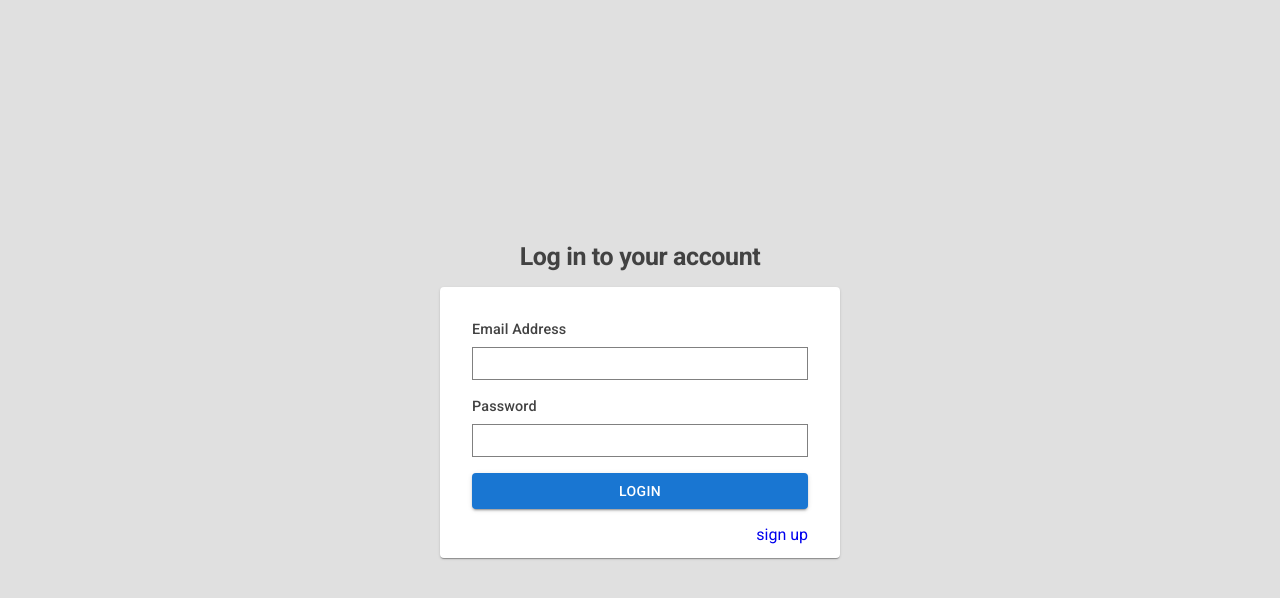
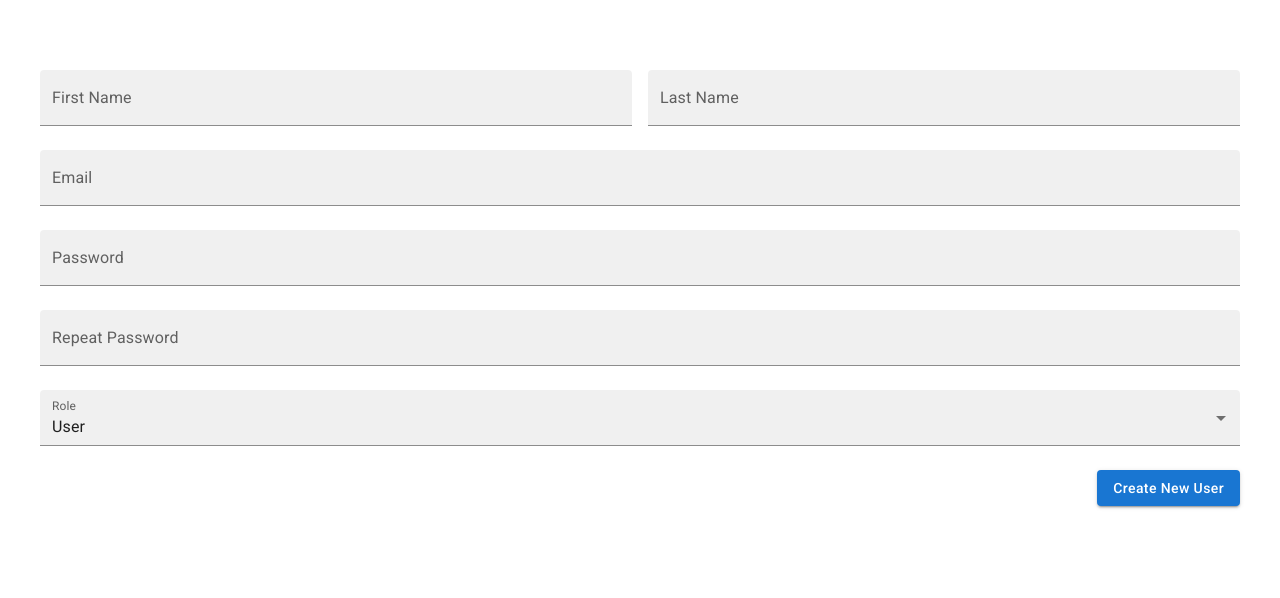
Before and after one commit to Amr-Kamall/dashboard, a React (Vite) app: page /signUp in a window 1280 px wide. Before the commit this address led to /login. Shown: the top 598 px of the page. Built offline with nearby package versions, Linux system fonts and the light colour scheme.

Commit message:
update authantication

```diff
--- a/src/App.jsx
+++ b/src/App.jsx
@@ -16,13 +16,19 @@ import LoginForm from "./pages/authantication/LoginForm";
 import ProtectedRoute from "./components/ProtectedRoute";
 import Users from "./pages/users/Users";
 import Account from "./pages/users/Account";
+import SignUpForm from "./pages/authantication/SignUpForm";
 
 function App() {
   const [isDashboard, setIsDashboard] = useState(false);
+  const [isSignIn, setIsSignIn] = useState(false);
   return (
     <BrowserRouter>
       <Routes>
-        <Route path="login" element={<LoginForm />} />
+        <Route
+          path="login"
+          element={<LoginForm setIsSignIn={setIsSignIn} isSignIn={isSignIn} />}
+        />
+        <Route path="signUp" element={<SignUpForm isSignIn={isSignIn} />} />
         <Route
           path="/"
           element={
@@ -50,6 +56,7 @@ function App() {
             path="geography"
             element={<Geography isDashboard={isDashboard} />}
           />
+
           <Route path="users" element={<Users />} />
           <Route path="invoices" element={<Invoices />} />
           <Route path="line" element={<LineChart />} />
--- a/src/pages/authantication/LoginForm.jsx
+++ b/src/pages/authantication/LoginForm.jsx
@@ -11,15 +11,16 @@ import {
 import React, { useState } from "react";
 import { useForm } from "react-hook-form";
 import { login } from "../../services/apiAuth";
-import { Link, useNavigate } from "react-router-dom";
+import { useNavigate } from "react-router-dom";
 import Spinner from "../../components/Spinner";
 
 const regEmail =
   /^(([^<>()[\]\\.,;:\s@"]+(\.[^<>()[\]\\.,;:\s@"]+)*)|(".+"))@((\[[0-9]{1,3}\.[0-9]{1,3}\.[0-9]{1,3}\.[0-9]{1,3}])|(([a-zA-Z\-0-9]+\.)+[a-zA-Z]{2,}))$/;
 
-function LoginForm() {
+function LoginForm({ isSignIn, setIsSignIn }) {
   const [loading, setLoading] = useState(false);
   const navigate = useNavigate();
+  console.log(isSignIn);
 
   const theme = useTheme();
   const {
@@ -74,10 +75,11 @@ function LoginForm() {
       >
         Log in to your account
       </Typography>
+
       <form onSubmit={handleSubmit(onSubmit)}>
         <Paper
           sx={{
-            padding: "2rem ",
+            padding: "2rem 2rem 2.5rem 2rem ",
             width: 400,
             display: "flex",
             flexDirection: "column",
@@ -175,12 +177,16 @@ function LoginForm() {
             margin={0}
             justifyContent={"end"}
           >
-            <Link
-              style={{ textDecoration: "none" }}
-              onClick={() => navigate("/users")}
+            <Button
+              sx={{ padding: "13px 15px " }}
+              variant="outlined"
+              onClick={() => {
+                setIsSignIn(true);
+                navigate("/signUp");
+              }}
             >
               sign up
-            </Link>
+            </Button>
           </Box>
         </Paper>
         <Snackbar
--- a/src/pages/authantication/SignUpForm.jsx
+++ b/src/pages/authantication/SignUpForm.jsx
@@ -4,13 +4,18 @@ import {
   Button,
   MenuItem,
   Snackbar,
+  Stack,
   TextField,
+  Typography,
 } from "@mui/material";
 import React, { useState } from "react";
 import { useForm } from "react-hook-form";
 import { signUp } from "../../services/apiAuth";
+import { useNavigate } from "react-router-dom";
 
-function SignUpForm() {
+function SignUpForm({ isSignIn }) {
+  const navigate = useNavigate();
+  console.log(isSignIn);
   const [loading, setLoading] = useState(false);
   // reg expression
   const regEmail =
@@ -66,11 +71,33 @@ function SignUpForm() {
   };
 
   return (
+    <Stack
+      sx={{
+        height: isSignIn ? "100vh" : "72vh",
+        display: "flex",
+        justifyContent: "center",
+      }}
+    >
+      {isSignIn && (
+        <Typography
+          variant="h1"
+          sx={{
+            fontSize: "35px",
+            fontWeight: "bold",
+            textAlign: "center",
+            color: "#8995aa",
+          }}
+        >
+          Sign Up
+        </Typography>
+      )}
       <Box
         onSubmit={handleSubmit(onSubmit)}
         component="form"
         sx={{
+          padding: 5,
           display: "flex",
+          justifyContent: "center",
           flexDirection: "column",
           gap: 3,
         }}
@@ -116,7 +143,9 @@ function SignUpForm() {
             required: true,
             pattern: regEmail,
           })}
-        helperText={errors.email ? "Please Provide a Valid Email Address" : ""}
+          helperText={
+            errors.email ? "Please Provide a Valid Email Address" : ""
+          }
         />
         <TextField
           disabled={loading}
@@ -161,7 +190,7 @@ function SignUpForm() {
             </MenuItem>
           ))}
         </TextField>
-      <Box sx={{ display: "flex", justifyContent: "end" }}>
+        <Box sx={{ display: "flex", gap: 1, justifyContent: "end" }}>
           <Button
             disabled={loading}
             type="submit"
@@ -170,6 +199,13 @@ function SignUpForm() {
           >
             Create New User
           </Button>
+          {isSignIn ? (
+            <Button variant="outlined" onClick={() => navigate("/login")}>
+              sign in
+            </Button>
+          ) : (
+            ""
+          )}
           <Snackbar
             anchorOrigin={{ vertical: "top", horizontal: "right" }}
             open={open}
@@ -187,6 +223,7 @@ function SignUpForm() {
           </Snackbar>
         </Box>
       </Box>
+    </Stack>
   );
 }
 
```
Lines whose indentation alone changed are shown as unchanged.
